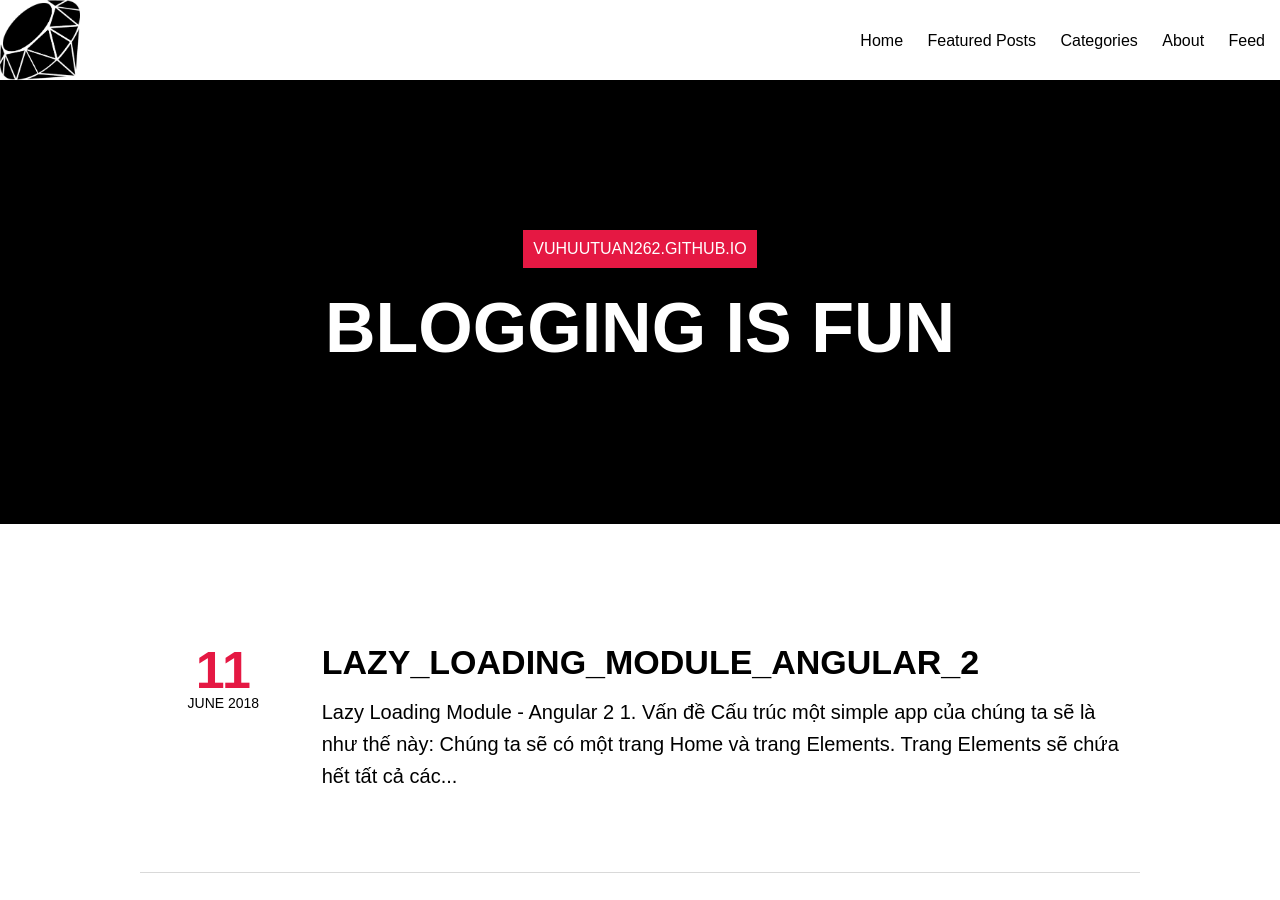
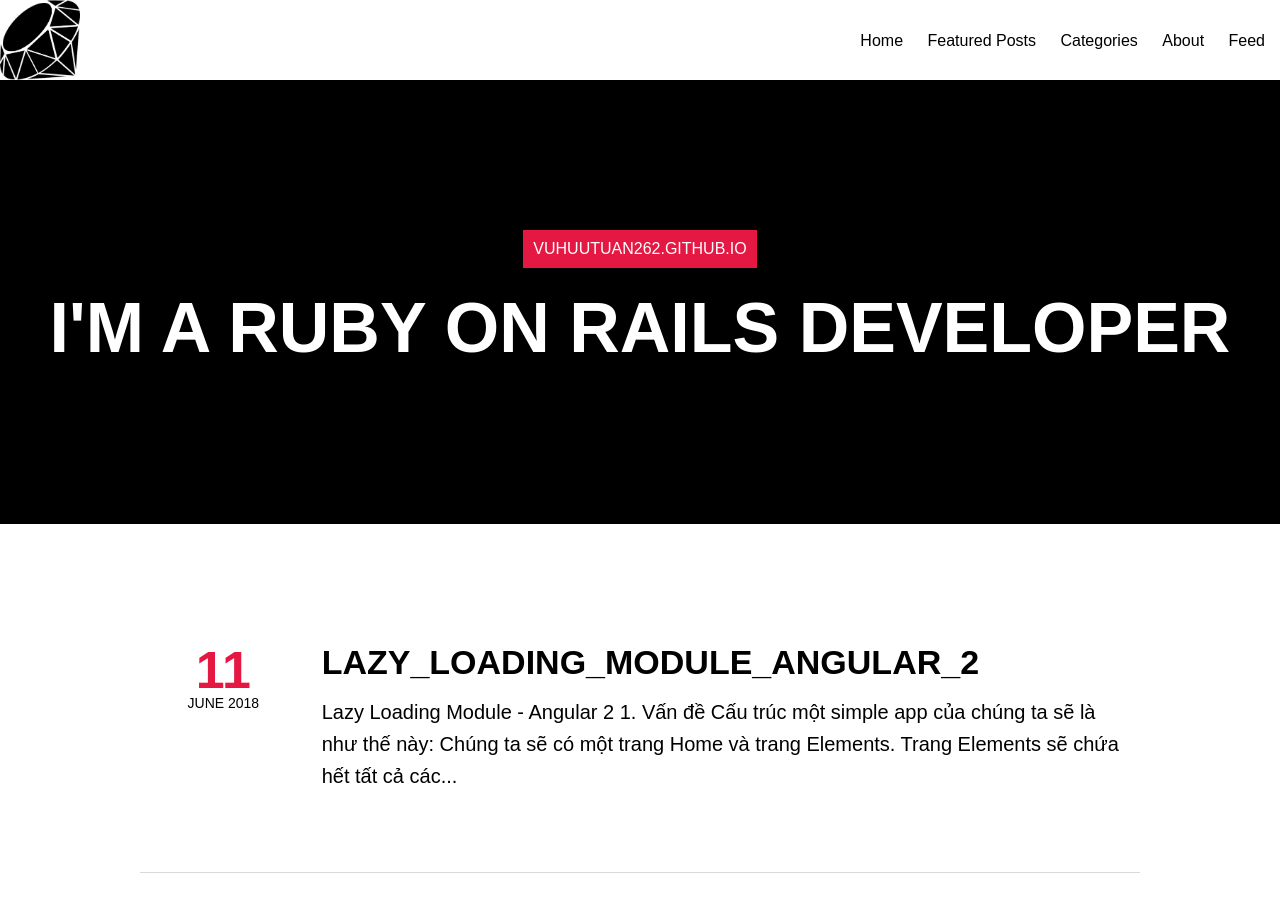
Before and after one commit to vuhuutuan262/vuhuutuan262.github.io, a Jekyll site: the page built from index.html, in a window 1280 px wide and 900 px high. Built offline with Jekyll 4.4.1, drawn with Linux system fonts in a browser that asks for light colours; nearby versions of some CDN libraries; some web fonts are replaced; the list of posts is cut into pages by our own code; some of the changed text lies outside the part shown.

Commit message:
home page

```diff
--- a/_config.yml
+++ b/_config.yml
@@ -1,5 +1,5 @@
 title:            vuhuutuan262.github.io
-description:      "Blogging is fun"
+description:      "I'm a Ruby on Rails Developer"
 logo:             logo.png
 disqus_shortname: vuhuutuan
 share:            true
--- a/_layouts/home.html
+++ b/_layouts/home.html
@@ -7,7 +7,7 @@
     <header class="notepad-site-head">
       <div class="notepad-site-head-menu">
         <a class="notepad-blog-logo" href="">
-          <img src="{{ site.url }}/images/{{ site.logo }}" alt="Blog Logo" />
+          <img src="/images/{{ site.logo }}" alt="Blog Logo" />
         </a>
         <div class="notepad-blog-menu">
           <div class="notepad-mobile-menu show-for-small">
@@ -26,7 +26,7 @@
                 {% endif %}
               </li>
             {% endfor %}
-             <li><a href="{{ site.url }}/feed.xml" title="Atom/RSS feed"><i class="icon-rss"></i> Feed</a></li>
+             <li><a href="/feed.xml" title="Atom/RSS feed"><i class="icon-rss"></i> Feed</a></li>
           </ul>
         </div>
         <div class="clearfix"></div>
@@ -38,7 +38,9 @@
             {{ site.title }}
           </span>
           </h1>
-          <h2 class="notepad-blog-description">{{ site.description }}</h2>
+          <h2 class="notepad-blog-description">
+            {{ site.description }}
+          </h2>
       </div>
     </header>
     <main class="notepad-content" role="main">
--- a/index.html
+++ b/index.html
@@ -1,9 +1,9 @@
 ---
 layout: home
 title: BLOG
-description: "The personal blog of Hossain Mohd. Faysal, a doctoral candidate in Electrical Engineering at University of Pennsylvania."
-headline: An Engineer's Diary
-tags: [Hossain, Mohd, Faysal, electrical, engineering, blog, university, pennsylvania, doha, Qatar]
+description: "Tuan's Blog"
+headline: I'm a Ror Developer
+tags: [Ror, Ruby, HaNoi]
 ---
 {% if site.paginate %}
 	{% for post in paginator.posts %}
@@ -23,7 +23,7 @@
       <div class="small-12 medium-9 large-10 columns">
         <header class="notepad-post-header">
           <h3 class="notepad-post-title">
-                    <a href="{{ site.url }}{{ post.url }}">
+            <a href="{{ post.url }}">
               {{ post.title }}
             </a>
           </h3>
@@ -31,32 +31,47 @@
         <section class="notepad-post-excerpt">
           <p>{{ post.content | strip_html | truncatewords:40 }}</p>
         </section>
-
         <div class="notepad-index-post-tags">
-                {% for tag in post.categories %}<a href="{{ site.url }}/categories/index.html#{{ post.categories | cgi_encode }}" title="Other posts from the {{ tag | capitalize }} category">{{ tag | capitalize }}</a>{% unless forloop.last %}&nbsp;{% endunless %}{% endfor %}
-
+          {% for tag in post.categories %}
+            <a href="/categories/index.html#{{ post.categories | cgi_encode }}" title="Other posts from the {{ tag | capitalize }} category">
+              {{ tag | capitalize }}
+            </a>
+            {% unless forloop.last %}
+              &nbsp;
+            {% endunless %}
+          {% endfor %}
         </div>
-
       </div>
     </article>
 	{% endfor %}
   <nav class="pagination" role="navigation">
     {% if paginator.previous_page %}
       {% if paginator.previous_page == 1 %}
-	    <a class="newer-posts" href="{{ site.url }}"><i class="fa fa-chevron-left"></i> Newer</a>
+        <a class="newer-posts" href="">
+          <i class="fa fa-chevron-left"></i> Preview
+        </a>
       {% else %}
-	    <a class="newer-posts" href="{{ site.url }}/page{{ paginator.previous_page }}"><i class="fa fa-chevron-left"></i> Newer</a>
+	      <a class="newer-posts" href="/page{{ paginator.previous_page }}">
+          <i class="fa fa-chevron-left"></i> Preview
+        </a>
       {% endif %}
     {% else %}
-    <span class="newer-posts faded"><i class="fa fa-chevron-left"></i> Newer</span>
+      <span class="newer-posts faded">
+        <i class="fa fa-chevron-left"></i> Preview
+      </span>
     {% endif %}
 
-
-    <span class="page-number">Page {{ paginator.page }} of {{ paginator.total_pages }}</span>
+    <span class="page-number">
+      Page {{ paginator.page }} of {{ paginator.total_pages }}
+    </span>
     {% if paginator.next_page %}
-        <a class="older-posts" href="{{ site.url }}/page{{ paginator.next_page }}/">Older <i class="fa fa-chevron-right"></i></a>
+      <a class="older-posts" href="/page{{ paginator.next_page }}/">
+        Next <i class="fa fa-chevron-right"></i>
+      </a>
     {% else %}
-    	<span class="older-posts faded">Older <i class="fa fa-chevron-right"></i></span>
+    	<span class="older-posts faded">
+        Next <i class="fa fa-chevron-right"></i>
+      </span>
     {% endif %}
 	</nav>
 {% else %}
@@ -77,7 +92,7 @@
       <div class="small-12 medium-9 large-10 columns">
         <header class="notepad-post-header">
           <h3 class="notepad-post-title">
-                    <a href="{{ site.url }}{{ post.url }}">
+            <a href="{{ post.url }}">
               {{ post.title }}
             </a>
           </h3>
@@ -85,12 +100,16 @@
         <section class="notepad-post-excerpt">
           <p>{{ post.content | strip_html | truncatewords:100 }}</p>
         </section>
-
         <div class="notepad-index-post-tags">
-                {% for tag in post.categories %}<a href="{{ site.url }}/categories/index.html#{{ post.categories | cgi_encode }}" title="Other posts from the {{ tag | capitalize }} category">{{ tag | capitalize }}</a>{% unless forloop.last %}&nbsp;{% endunless %}{% endfor %}
-
+          {% for tag in post.categories %}
+            <a href="/categories/index.html#{{ post.categories | cgi_encode }}" title="Other posts from the {{ tag | capitalize }} category">
+              {{ tag | capitalize }}
+            </a>
+            {% unless forloop.last %}
+              &nbsp;
+            {% endunless %}
+          {% endfor %}
         </div>
-
       </div>
     </article>
 	{% endfor %}
```
Lines whose indentation alone changed are shown as unchanged.
